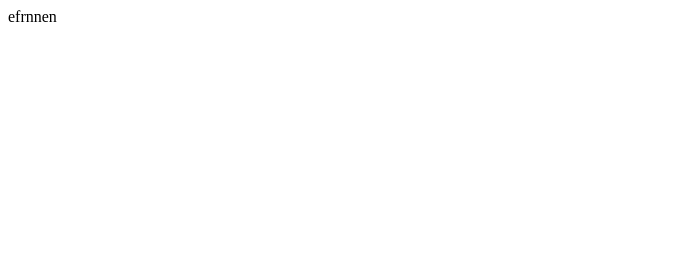
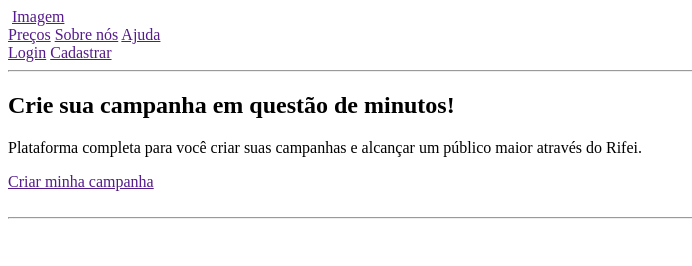
Before and after one commit to VITAO23/Landing-Page, a plain HTML site: page RIFA/index.html in a window 1280 px wide. Shown: the whole page, without its empty margins (0-692 px from the left). Drawn offline with Linux system fonts and the light colour scheme.

Commit message:
inicio html

```diff
--- a/RIFA/index.html
+++ b/RIFA/index.html
@@ -6,6 +6,46 @@
     <title>Document</title>
 </head>
 <body>
-    efrnnen
+    <header>
+        <nav>
+            <div>
+                <div>
+                    <img src="" alt="">
+                    <a href="">Imagem</a>
+                </div>
+                <div>
+                    <a href="">Preços</a>
+                    <a href="">Sobre nós</a>
+                    <a href="">Ajuda</a>
+                </div>
+                <div>
+                    <a href="">Login</a>
+                    <a href="">Cadastrar</a>
+                    <hr>
+                </div>
+            </div>
+        </nav>
+    </header>
+    <main>
+        <section>
+            <div>
+                <h1>Crie sua campanha em questão de minutos!</h1>
+                <p>Plataforma completa para você criar suas campanhas e alcançar um público maior através do Rifei.</p>
+                <a href="">Criar minha campanha</a>
+            </div>
+        </section>
+        <br>
+        <hr>
+        <section>
+            <img src="" alt="">
+            <div>
+                <span></span>
+            </div>
+            <div>
+                <img src="" alt="">
+
+            </div>
+        </section>
+    </main>
 </body>
 </html>
```
